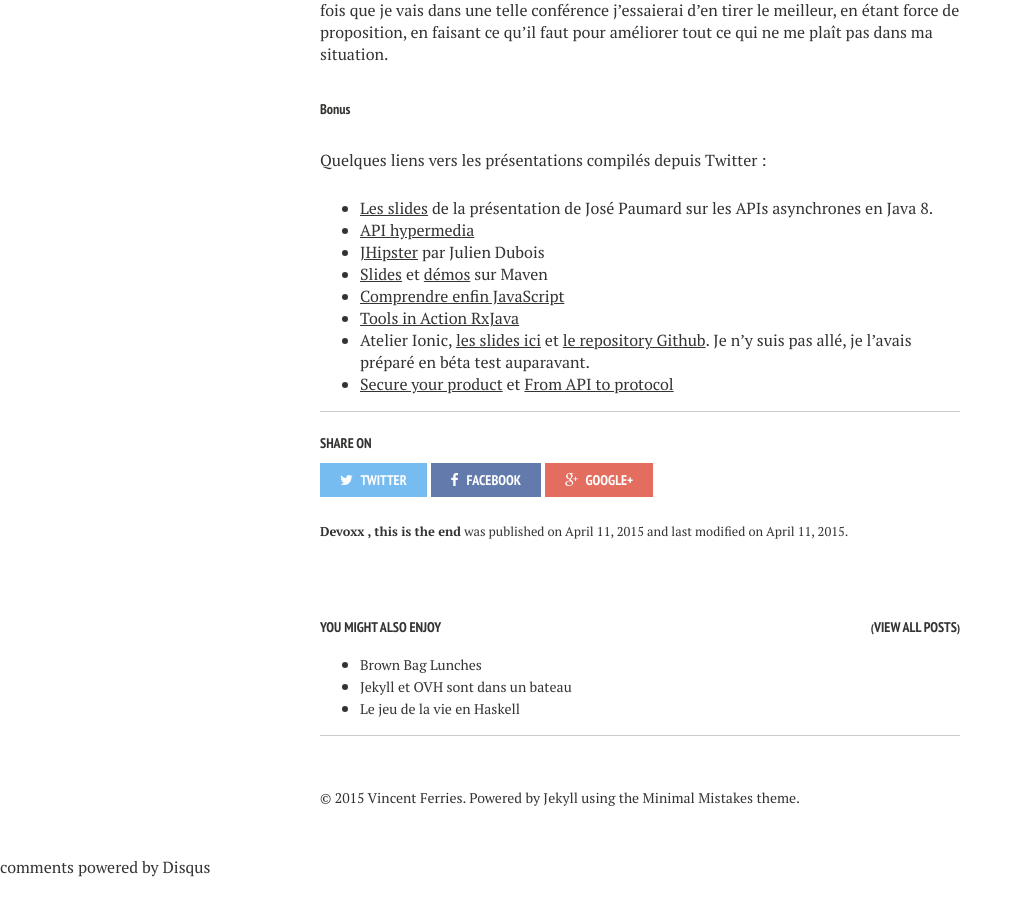
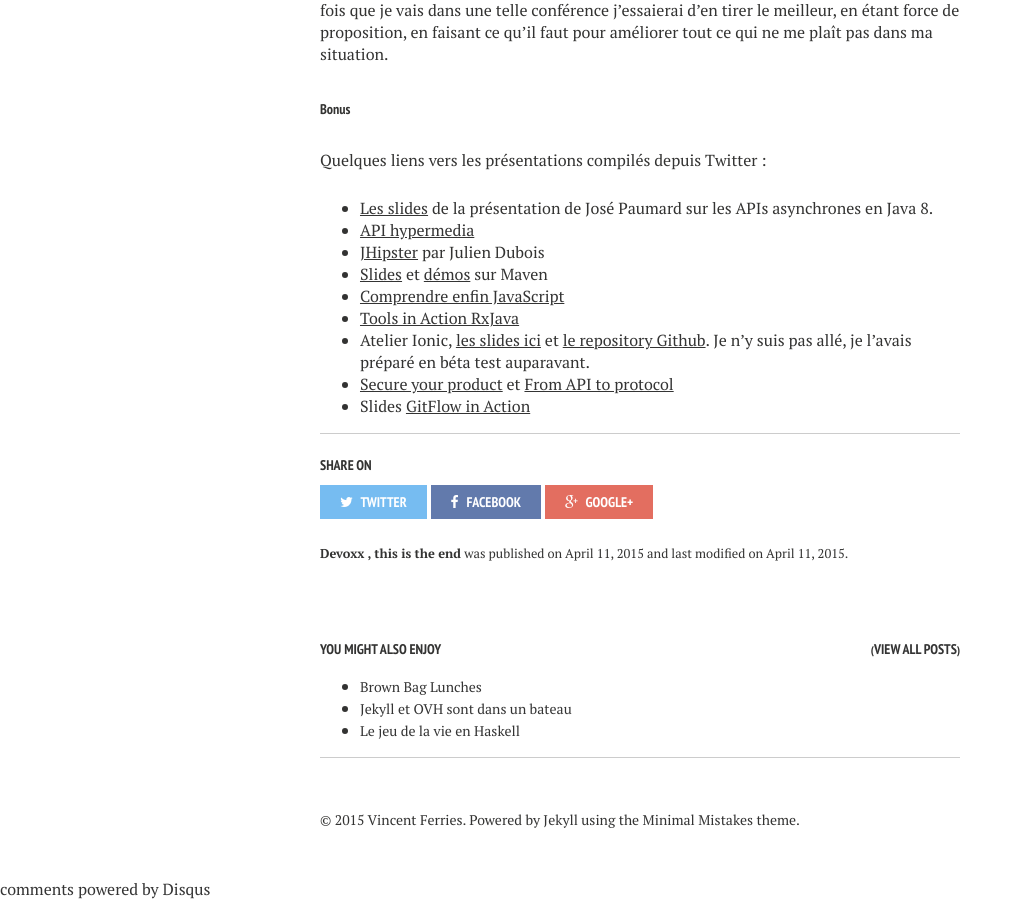
Before and after one commit to vferries/blog, a Jekyll site: the page built from _posts/2015-04-11-devoxx-fin.md, in a window 1280 px wide and 900 px high, scrolled down 6171 px. Shown: the whole window, without its empty margins (0-1023 px from the left). Built offline with Jekyll 4.4.1, drawn with Linux system fonts in a browser that asks for light colours; nearby versions of some CDN libraries; comment, search, counter and statistics services are not loaded; before the commit the page ends 7049 px from its top, so only the background shows below that.

Commit message:
Ajout présentation Devoxx.

```diff
--- a/_posts/2015-04-11-devoxx-fin.md
+++ b/_posts/2015-04-11-devoxx-fin.md
@@ -161,3 +161,4 @@ Quelques liens vers les présentations compilés depuis Twitter :
 * [Tools in Action RxJava](https://github.com/dwursteisen/tools-in-action-rxjava-devoxx)
 * Atelier Ionic, [les slides ici](http://fr.slideshare.net/loicknuchel/devoxx-2015-ionic-chat-46884464) et [le repository Github](https://github.com/loicknuchel/devoxx-2015-ionic-chat). Je n'y suis pas allé, je l'avais préparé en béta test auparavant.
 * [Secure your product](http://dev.unhandledexpression.com/slides/devoxxfr-2015/security/) et [From API to protocol](http://dev.unhandledexpression.com/slides/devoxxfr-2015/protocols/)
+* Slides [GitFlow in Action](http://fr.slideshare.net/cecilia_bossard/git-flow-in-action)
```
